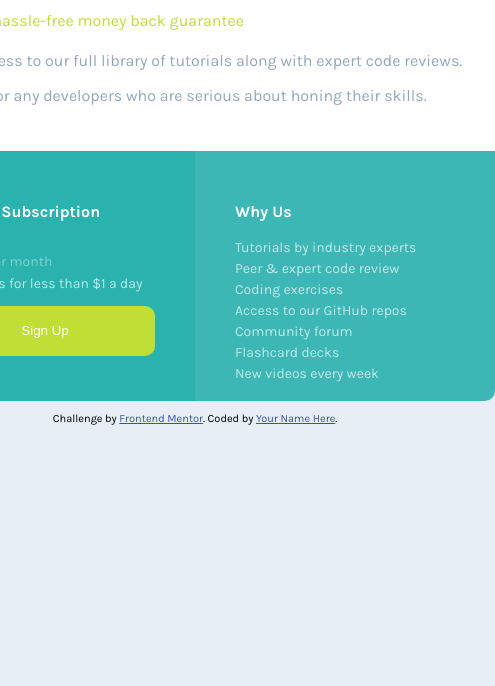
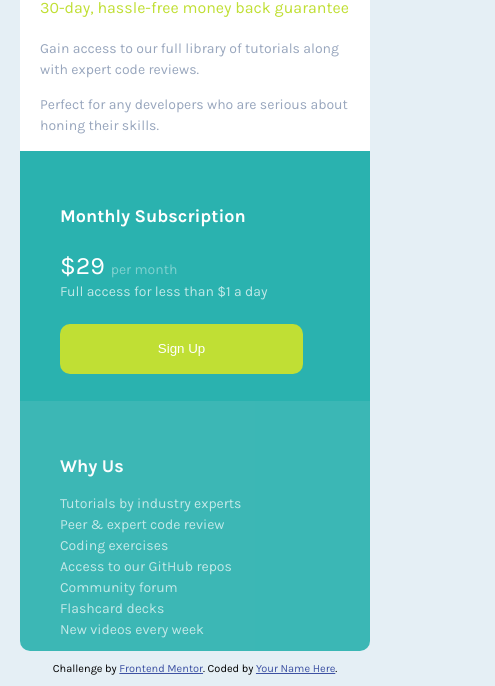
Before and after one commit to Modu9173/single-price-grid, a plain HTML site: page index.html in a window 390 px wide. Shown: the part 199-885 px from the top of the page, 495 px wide, since content can reach past the window. Before the commit the page ends 844 px from the top, so only its background shows below. Drawn offline with Linux system fonts and the light colour scheme.

Commit message:
Update styles.css

```diff
--- a/css/styles.css
+++ b/css/styles.css
@@ -12,10 +12,6 @@ body {
   grid-template-rows: repeat(2, 250px);
   justify-content: center;
   margin-top: 100px;
-
-}
-
-.container {
 
 }
 
@@ -39,6 +35,7 @@ body {
 
 .top-benefit {
   color: #98a6bd;
+  line-height: 1.5;
 
 }
 
@@ -83,7 +80,7 @@ body {
      border-radius: 10px;
      background-color: #c0df34;
      color: #ffffff;
-     border-width: 0;
+     border: none;
    }
 
  /*Service*/
@@ -119,3 +116,58 @@ body {
 .attribution a {
   color: #3e52a3;
 }
+
+/* Media Queries */
+
+@media (max-width: 650px) {
+  .containers {
+    display: grid;
+    grid-template-rows: repeat(3, 250px);
+    grid-template-columns: 350px;
+    justify-content: center;
+    margin-top: 100px;
+  }
+
+  .header-box {
+    grid-area: 1 / 1 / 2 / 2;
+    padding: 30px 20px 0 20px;
+  }
+
+  .top-heading {
+    font-size: 25px;
+  }
+
+  .top-benefit br {
+    display: none;
+  }
+
+  .top-benefit {
+    font-size: 14px;
+  }
+
+
+  .pricing-box {
+    grid-row: 2 / 1 / 3 / 2;
+    border-bottom-left-radius: 0;
+  }
+
+  .pricing-title {
+    font-size: 18px;
+ }
+
+
+  .btn {
+    width: 90%;
+    margin-top: 10px;
+  }
+
+  .service-title {
+    font-size: 18px;
+ }
+
+  .service-box {
+    grid-area: 3 / 1 / 4 / 2;
+    border-radius: 0 0 10px 10px;
+  }
+
+}
```
